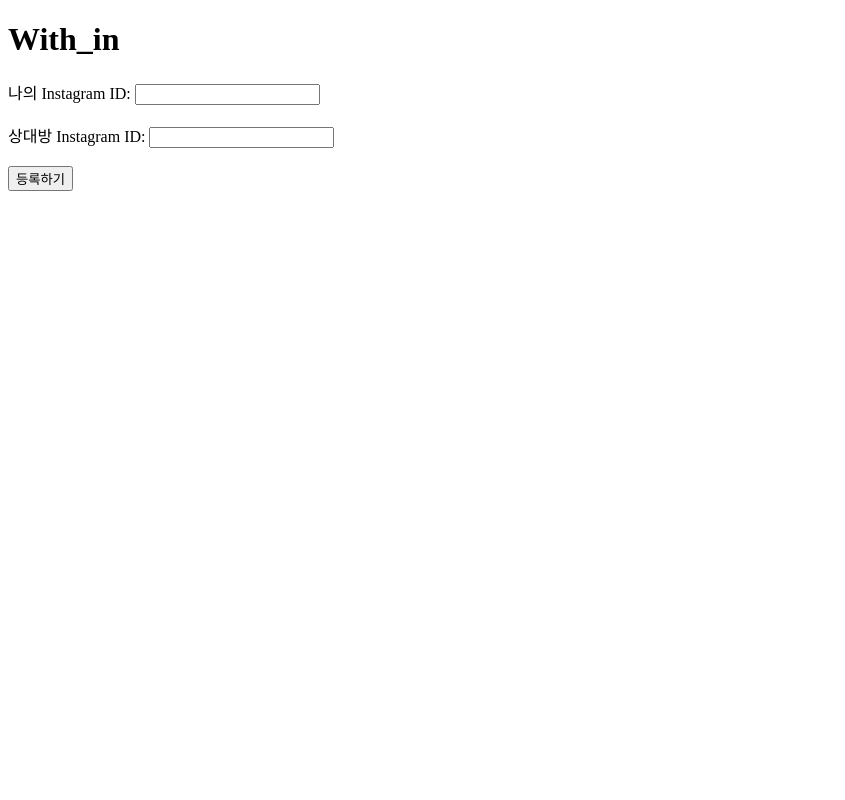
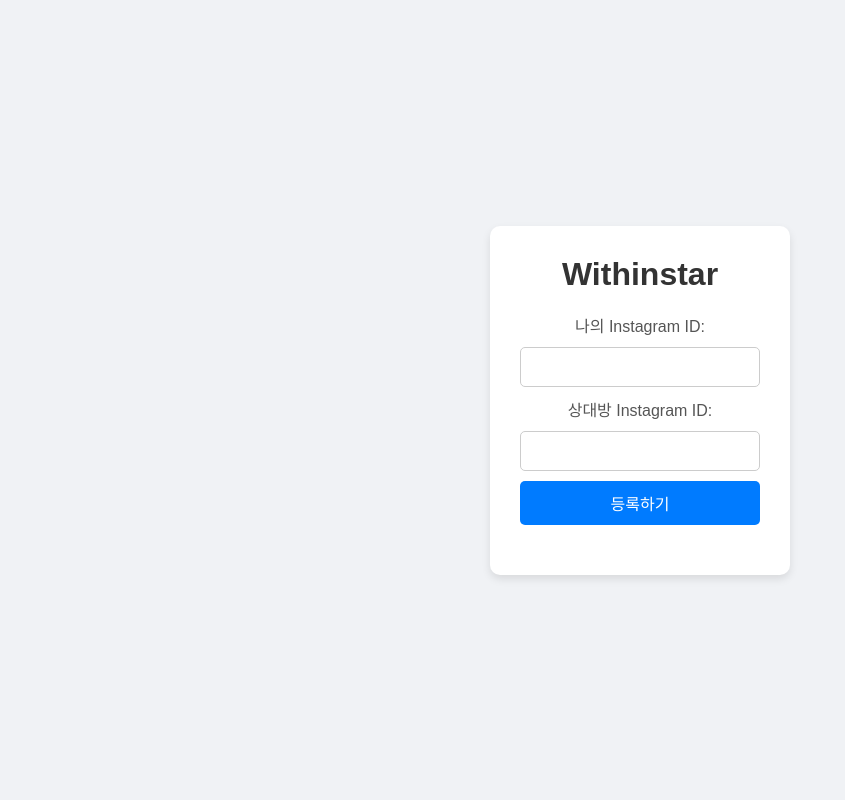
Before and after one commit to hi-shp/Within, a Flask app: page / in a window 1280 px wide. Shown: the whole page, without its empty margins (0-845 px from the left). Run offline with Flask 2, Linux system fonts and the light colour scheme; some libraries are stand-ins or nearby versions.

Commit message:
Update HTML and CSS for Withinstar

```diff
--- /dev/null
+++ b/static/css/style.css
@@ -0,0 +1,65 @@
+* {
+    margin: 0;
+    padding: 0;
+    box-sizing: border-box;
+    font-family: Arial, sans-serif;
+}
+
+body {
+    display: flex;
+    align-items: center;
+    justify-content: center;
+    height: 100vh;
+    background-color: #f0f2f5;
+}
+
+.container {
+    text-align: center;
+    background-color: #ffffff;
+    padding: 30px;
+    border-radius: 10px;
+    box-shadow: 0px 4px 8px rgba(0, 0, 0, 0.1);
+    width: 300px;
+}
+
+h1 {
+    font-size: 2em;
+    margin-bottom: 20px;
+    color: #333333;
+}
+
+label {
+    font-size: 1em;
+    color: #555555;
+}
+
+input[type="text"] {
+    width: 100%;
+    padding: 10px;
+    margin: 10px 0;
+    border: 1px solid #cccccc;
+    border-radius: 5px;
+    font-size: 1em;
+}
+
+button {
+    width: 100%;
+    padding: 10px;
+    background-color: #007bff;
+    border: none;
+    color: white;
+    font-size: 1em;
+    border-radius: 5px;
+    cursor: pointer;
+    transition: background-color 0.3s;
+}
+
+button:hover {
+    background-color: #0056b3;
+}
+
+#message {
+    margin-top: 20px;
+    font-size: 0.9em;
+    color: #ff3333;
+}
--- a/templates/index.html
+++ b/templates/index.html
@@ -4,22 +4,24 @@
     <meta charset="UTF-8">
     <meta http-equiv="X-UA-Compatible" content="IE=edge">
     <meta name="viewport" content="width=device-width, initial-scale=1.0">
-    <title>With_in</title>
+    <title>Withinstar</title>
     <link rel="icon" href="{{ url_for('static', filename='images/logo1.png') }}" type="image/png">
+    <link rel="stylesheet" href="{{ url_for('static', filename='css/style.css') }}">
 </head>
 <body>
-    <h1>With_in</h1>
+    <div class="container">
+        <h1>Withinstar</h1>
         <form id="instagramForm">
             <label for="userInstagramID">나의 Instagram ID:</label>
-        <input type="text" id="userInstagramID" name="userInstagramID" required><br><br>
+            <input type="text" id="userInstagramID" name="userInstagramID" required>
 
             <label for="targetInstagramID">상대방 Instagram ID:</label>
-        <input type="text" id="targetInstagramID" name="targetInstagramID" required><br><br>
+            <input type="text" id="targetInstagramID" name="targetInstagramID" required>
 
             <button type="submit">등록하기</button>
         </form>
-
         <p id="message"></p>
+    </div>
 
     <script>
         document.getElementById('instagramForm').addEventListener('submit', async function (event) {
```
Lines whose indentation alone changed are shown as unchanged.
